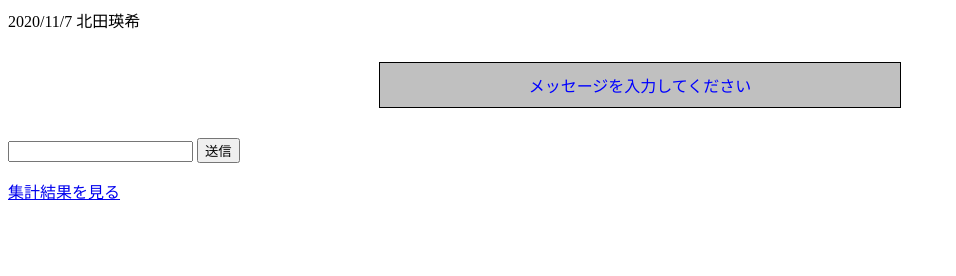
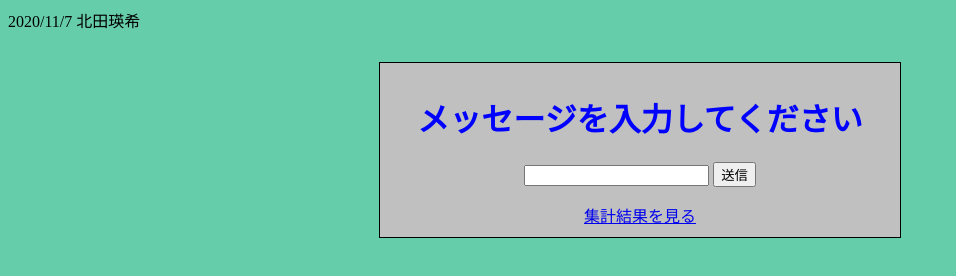
Before and after one commit to 19j5006/arserver, a plain HTML site: page public/index.html in a window 1280 px wide. Shown: the whole page, without its empty margins (0-956 px from the left). Drawn offline with Linux system fonts and the light colour scheme.

Commit message:
Update index.html

```diff
--- a/public/index.html
+++ b/public/index.html
@@ -1,12 +1,23 @@
 <html>
     <head>
+        <style>
+            body{
+                background: #66cdaa;
+                font-family:Meiryo;
+
+            }
+        </style>
+
         <link rel='stylesheet' href='/css/index.css'>
         2020/11/7 北田瑛希
     </head>
     <body>
-        <div>
+        <div
+        >
+            <h1>
                 メッセージを入力してください
-        </div>
+
+            </h1>
             <form action="/api/messages" method="POST">
                 <input name = "message">
                 <button type = "submit">
@@ -16,5 +27,6 @@
             <a href="/analyze">
                 集計結果を見る
             </a>
+        </div>
     </body>
 </html>
```
Lines whose indentation alone changed are shown as unchanged.
